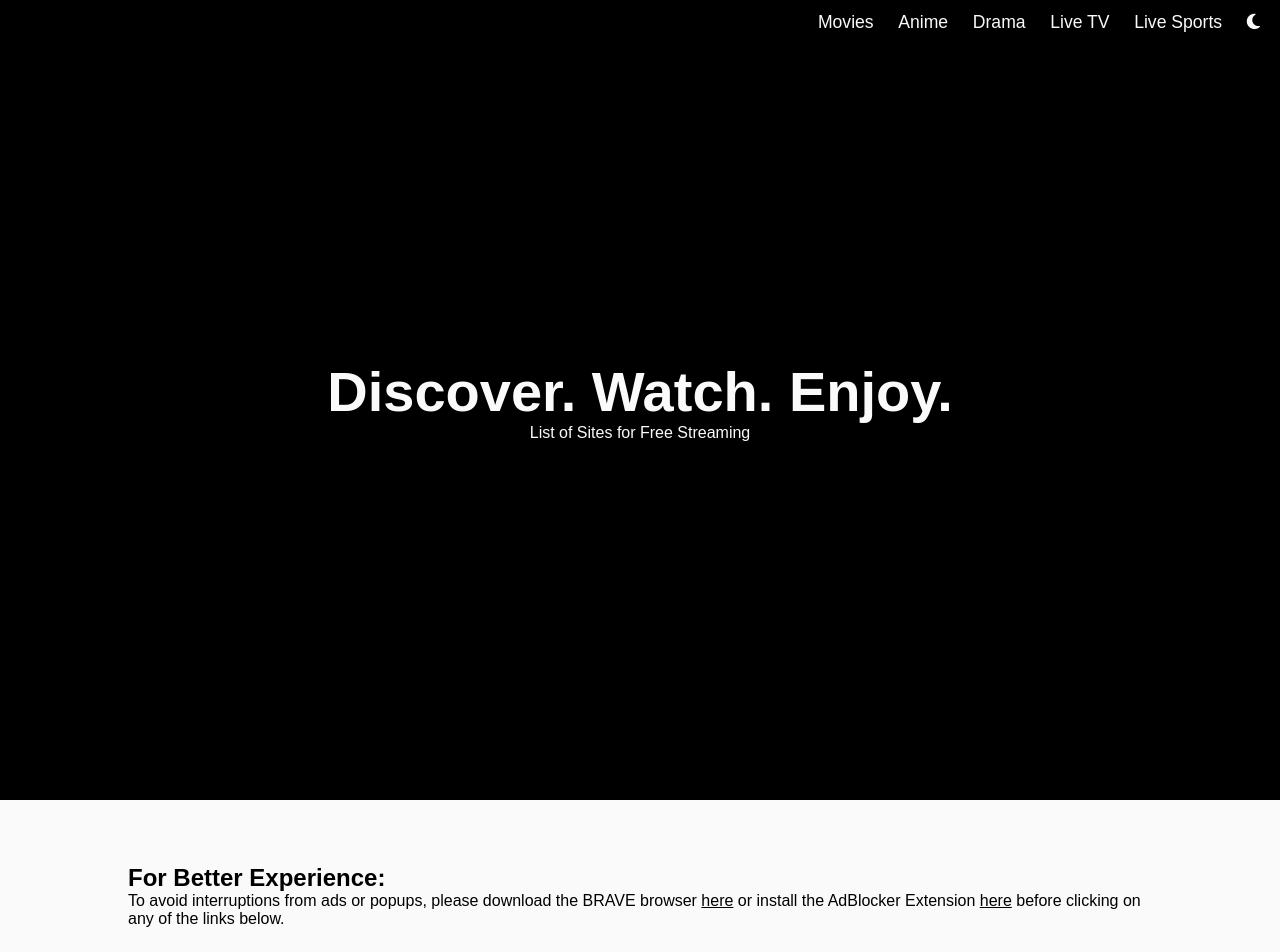
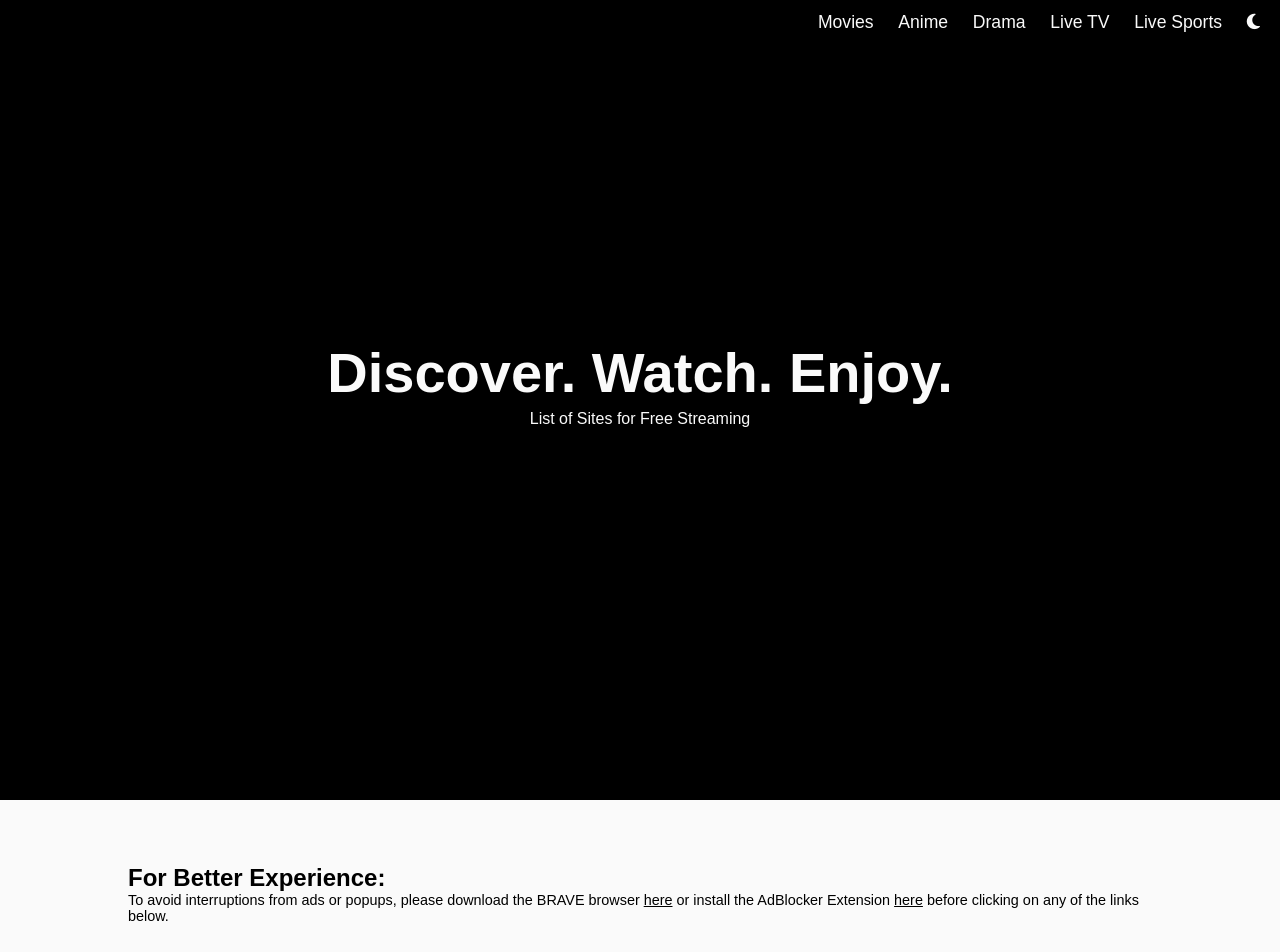
Before and after one commit to nerrawlmao/Watch, a plain HTML site: page index.html in a window 1280 px wide. Shown: the top 952 px of the page. Drawn offline with nearby package versions, Linux system fonts and the light colour scheme.

Commit message:
front page fix

```diff
--- a/index.html
+++ b/index.html
@@ -201,7 +201,6 @@
 
         </section>
         <footer>
-            <p>everything is possible with chatgpt</p>
         </footer>
         <script src="https://cdn.jsdelivr.net/npm/swiper@11/swiper-bundle.min.js"></script>
         <script src="script.js"></script>
--- a/style.css
+++ b/style.css
@@ -77,6 +77,10 @@ div a p {
     margin: 0;
     padding: 0;
     text-align: center;
+}
+
+.title {
+    margin: -32px 0 5px 0;
 }
 
 .second-page {
@@ -249,7 +253,7 @@ nav a:hover {
         font-size: .6rem ;
     }
     .content{
-        font-size: .9rem;
+        font-size: .8rem;
     }
     .subtitle {
         font-size: .8rem;
@@ -270,7 +274,7 @@ nav a:hover {
         font-size: .8rem ;
     }
     .content{
-        font-size: 1rem;
+        font-size: .9rem;
     }
 }
 
```
